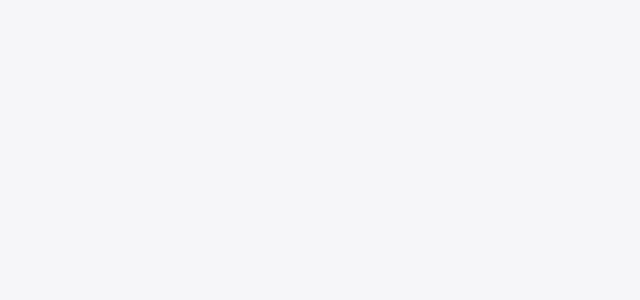
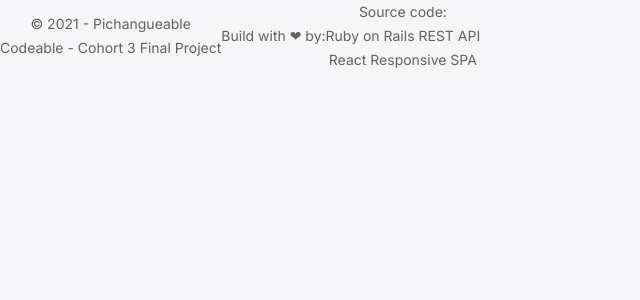
Before and after one commit to rdrg0/pichangeable-react, a React (Create React App) app: page / in a window 1280 px wide. Shown: the top 300 px of the page, without its empty margins (0-640 px from the left). Built offline with nearby package versions, Linux system fonts and the light colour scheme.

Commit message:
Footer component in progress

```diff
--- a/src/App.js
+++ b/src/App.js
@@ -1,4 +1,5 @@
 import { Global, css } from "@emotion/react";
+import { Footer } from "./component/Footer";
 
 const globalCSS = css`
   @import url('https://fonts.googleapis.com/css2?family=Inter&family=Montserrat&display=swap');
@@ -31,6 +32,7 @@ function App() {
   return (
     <>
       <Global styles={globalCSS} />
+      <Footer />
     </>
   );
 }
--- a/src/component/Footer.js
+++ b/src/component/Footer.js
@@ -0,0 +1,38 @@
+import styled from "@emotion/styled";
+import {FontHeaderLabel} from "./UI/Typography";
+
+export const Footer = () => {
+    return (
+        <FooterContainer>
+
+          <DivFooter>
+            <FontHeaderLabel>© 2021 - Pichangueable</FontHeaderLabel>
+            <FontHeaderLabel>Codeable - Cohort 3 Final Project</FontHeaderLabel>
+          </DivFooter>
+
+          <DivFooter>
+            <FontHeaderLabel>Build with ❤ by:</FontHeaderLabel>
+          </DivFooter>
+
+          <DivFooter>
+            <FontHeaderLabel>Source code:</FontHeaderLabel>
+            <FontHeaderLabel>Ruby on Rails REST API</FontHeaderLabel>
+            <FontHeaderLabel>React Responsive SPA</FontHeaderLabel>
+          </DivFooter>
+
+        </FooterContainer>
+    );
+};
+
+const FooterContainer = styled.div`
+  display: flex;
+  flex-direction:row;
+  `;
+
+
+const DivFooter = styled.div`
+    display: flex;
+    flex-direction:column;
+    justify-content: center;
+    align-items: center;
+    `;
```
